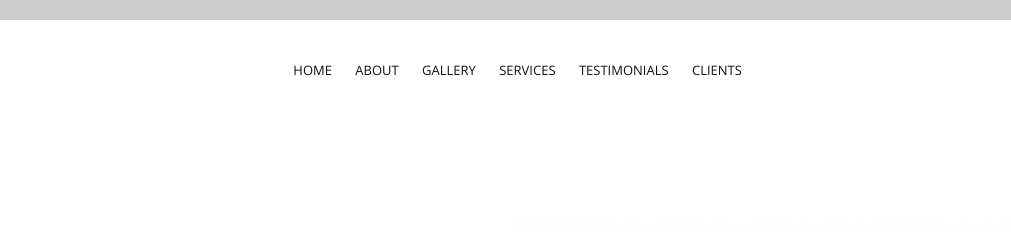
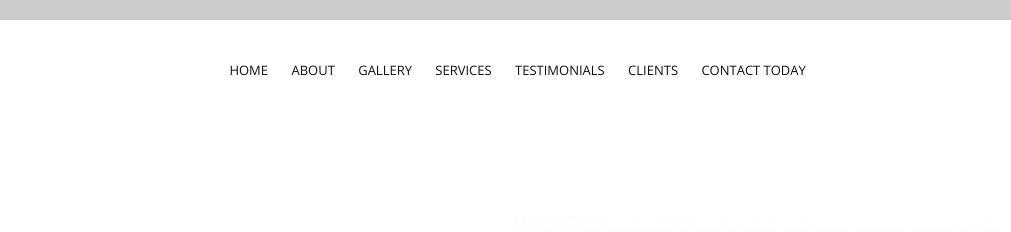
Before and after one commit to abdulsaheel/rsquare_website, a plain HTML site: page index.html in a window 1280 px wide. Shown: the top 232 px of the page, 130-1141 px from the left. Drawn offline with nearby package versions, Linux system fonts and the light colour scheme; a script that the page names is missing.

Commit message:
Update index.html

```diff
--- a/index.html
+++ b/index.html
@@ -161,6 +161,9 @@
                                 </li>
                                 <li>
                                     <a href="#clients">Clients</a>
+                                </li>
+                                <li>
+                                    <a href="contact.html">Contact Today</a>
                                 </li>
                             </ul>
                         </nav>
```
